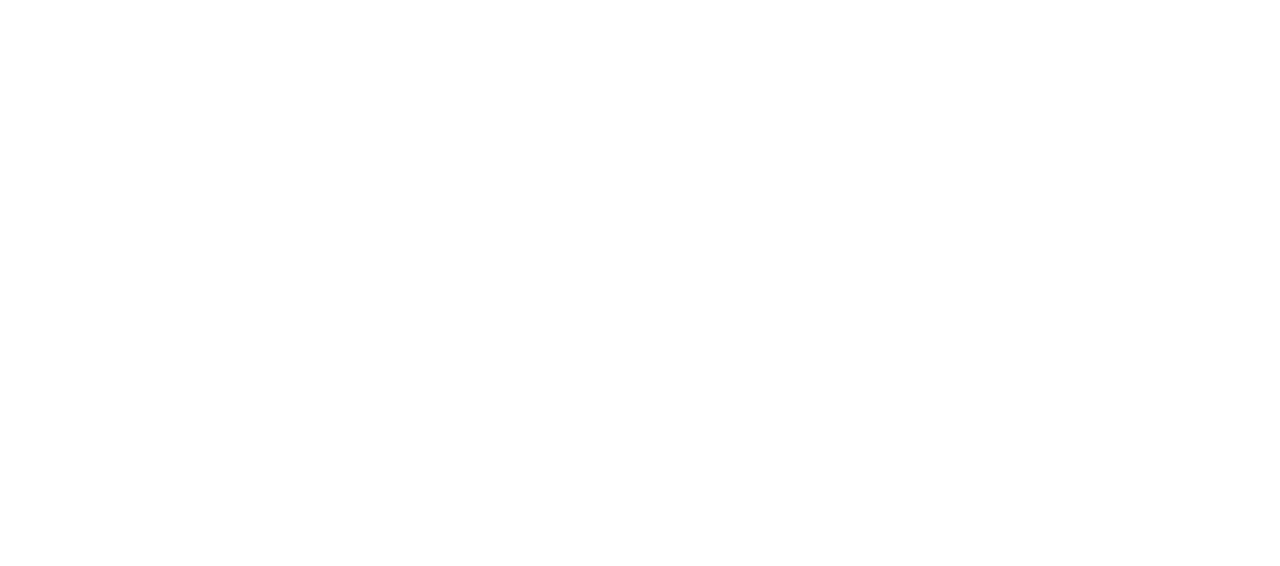
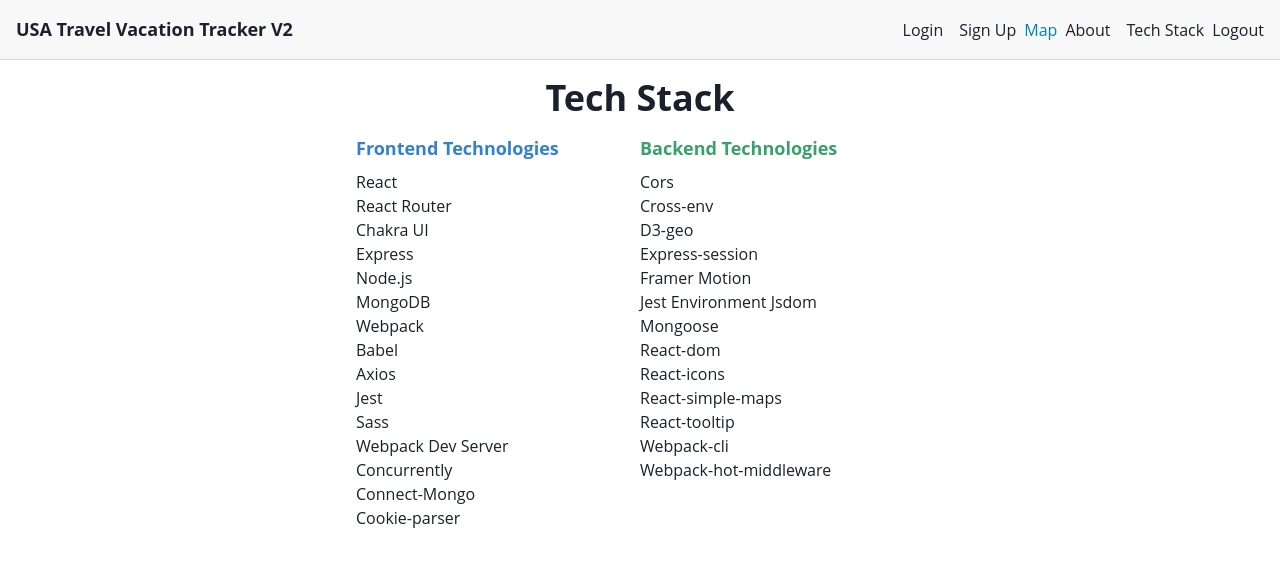
Before and after one commit to VAADcodesmith/travel-app, a React app: page /tech-stack in a window 1280 px wide. Before the commit this address had no page. Shown: the top 566 px of the page. Built offline with nearby package versions, Linux system fonts and the light colour scheme.

Commit message:
updated frontend, navbar, signup, logout (#6)
Allison Scott <allisonbscott97@gmail.com>
Adam Kim <adamkim1006@gmail.com>
Matt Konop <mattterprogrammer@gmail>

```diff
--- a/src/app.jsx
+++ b/src/app.jsx
@@ -3,16 +3,23 @@ import { Routes, Route } from 'react-router-dom';
 import Login from './components/Login.jsx';
 import Signup from './components/Signup.jsx';
 import Map from './components/Map.jsx';
+import About from './components/About';
+import TechStack from './components/TechStack';
+import NavigationBar from './components/NavigationBar'; // Import the NavigationBar component
 import theme from '../styles/theme.js'
 import { ChakraProvider } from '@chakra-ui/react';
 
 export default function App() {
   return (
     <ChakraProvider theme={theme}>
+      <NavigationBar /> {/* Render the NavigationBar component */}
       <Routes>
         <Route path='/' element={<Login/>} />
+        <Route path='/login' element={<Login/>} />
         <Route path='/signup' element={<Signup/>} />
         <Route path='/map' element={<Map/>} />
+        <Route path='/about' element={<About/>} />
+  <Route path='/tech-stack' element={<TechStack/>} />
       </Routes>
     </ChakraProvider>
   );
--- /dev/null
+++ b/src/components/About.jsx
@@ -0,0 +1,36 @@
+import React from 'react';
+import { Box, Heading, Text, UnorderedList, ListItem } from '@chakra-ui/react';
+
+const About = () => {
+  return (
+    <Box p="4" maxW="600px" mx="auto" textAlign="center">
+      <Heading as="h1" size="xl" mb="4">About Us</Heading>
+
+      {/* Version 2 Team */}
+      <Box mb="12" p="4" bg="blue.100" borderRadius="md"> {/* Added blue color and rounded corners */}
+        <Heading as="h2" size="lg" mb="2">Version 2 Team</Heading>
+        <Text fontSize="lg" mb="6">This version of the application was created by:</Text>
+        <UnorderedList listStyleType="none" p="0" m="0">
+          <ListItem fontSize="xl" mb="2">Adam Kim</ListItem>
+          <ListItem fontSize="xl" mb="2">Allison Scott</ListItem>
+          <ListItem fontSize="xl" mb="2">Matt Konop</ListItem>
+          <ListItem fontSize="xl" mb="2">Kevin Can</ListItem>
+        </UnorderedList>
+      </Box>
+
+      {/* Version 1 Team */}
+      <Box mb="4" p="4" bg="green.100" borderRadius="md"> {/* Added green color and rounded corners */}
+        <Heading as="h2" size="lg" mb="2">Version 1 Team</Heading>
+        <Text fontSize="lg" mb="6">The previous version of the application was created by:</Text>
+        <UnorderedList listStyleType="none" p="0" m="0">
+          <ListItem fontSize="xl" mb="2">Daniel Garan</ListItem>
+          <ListItem fontSize="xl" mb="2">Victoria Obregon</ListItem>
+          <ListItem fontSize="xl" mb="2">Anthony Herrera</ListItem>
+          <ListItem fontSize="xl" mb="2">Andy White</ListItem>
+        </UnorderedList>
+      </Box>
+    </Box>
+  );
+};
+
+export default About;
--- a/src/components/Login.jsx
+++ b/src/components/Login.jsx
@@ -1,6 +1,6 @@
 import React from 'react';
 import { useNavigate } from 'react-router-dom';
-import LoginForm from './LoginForm';
+import LoginForm from './LoginForm'; // Import the LoginForm component
 
 import {
   Flex,
@@ -14,19 +14,24 @@ import {
 const Login = () => {
   const navigate = useNavigate();
 
+  // Function to handle navigation to the signup page
   const handleSignup = () => {
-    navigate('/signup');
+    navigate('/signup'); // Navigate to the signup page when clicked
   };
 
   return (
+    // Flex container to center the content vertically and horizontally
     <Flex flexDirection="column" width="100wh" height="100vh" backgroundColor="gray.200" justifyContent="center" alignItems="center">
       <Stack flexDir="column" mb="2" justifyContent="center" alignItems="center">
+        {/* Logo and heading */}
         <Avatar src="../assets/images/img.png" size="2xl" />
         <Heading color="brand.text">USA Travel Map</Heading>
+        {/* Render the LoginForm component */}
         <Box minW={{ base: "90%", md: "468px" }} >
           <LoginForm />
         </Box>
       </Stack>
+      {/* Link to navigate to the signup page */}
       <Box mt={4}>
         New to us?{' '}
         <Link color="brand.bg" onClick={handleSignup}>
--- a/src/components/LoginForm.jsx
+++ b/src/components/LoginForm.jsx
@@ -18,6 +18,7 @@ import {
 } from "@chakra-ui/react";
 import { FaUserAlt, FaLock } from "react-icons/fa";
 
+// Create chakra components for the font awesome icons
 const CFaUserAlt = chakra(FaUserAlt);
 const CFaLock = chakra(FaLock);
 
@@ -27,13 +28,16 @@ const LoginForm = () => {
   const [errorMessage, setErrorMessage] = useState('');
   const navigate = useNavigate();
 
+  // Function to handle form input changes
   const handleChange = (e) => {
     const { name, value } = e.target;
     setFormData(prevState => ({ ...prevState, [name]: value }));
   };
 
+  // Function to toggle password visibility
   const handleShowClick = () => setShowPassword(!showPassword);
 
+  // Function to handle login form submission
   const handleLogin = (e) => {
     e.preventDefault();
     const { username, password } = formData;
@@ -43,12 +47,13 @@ const LoginForm = () => {
     }
     const storedUser = JSON.parse(localStorage.getItem('user'));
     if (storedUser && storedUser.username === username && storedUser.password === password) {
-      navigate('/map');
+      navigate('/map'); // Redirect to the map page if login is successful
     } else {
-      navigate('/signup');
+      navigate('/signup'); // Redirect to the signup page if login fails
     }
   };
 
+  // Function to handle signup navigation
   const handleSignup = () => {
     navigate('/signup');
   };
--- /dev/null
+++ b/src/components/Logout.jsx
@@ -0,0 +1,29 @@
+import React from "react";
+import axios from "axios";
+import { useNavigate } from "react-router-dom";
+
+const Logout = () => {
+    const navigate = useNavigate(); // Move the useNavigate hook call here
+
+    const handleLogout = () => {
+        // Clear cookies
+        document.cookie = 'userToken=; expires=Thu, 01 Jan 1970 00:00:00 UTC; path=/;';
+
+        // Terminate server-side session
+        axios.post('/logout')
+            .then(response => {
+                // Handle successful logout
+                navigate("/login"); // Redirect the user to the login page
+            })
+            .catch(error => {
+                // Handle error
+                console.error('Error logging out:', error);
+            });
+    };
+
+    return (
+        <button onClick={handleLogout}>Logout</button>
+    );
+};
+
+export default Logout;
--- a/src/components/Map.jsx
+++ b/src/components/Map.jsx
@@ -129,10 +129,7 @@ const Map = () => {
         }
     }
   }
-    // Sends user back to login page
-  const handleLogout = () => {
-    navigate("/");
-  };
+
 
   const labelPositionsArray = [];
 
@@ -258,16 +255,6 @@ const Map = () => {
           </Popover>
         )}
       </div>
-      <Button
-        borderRadius="9px"
-        type="submit"
-        variant="solid"
-        marginBottom="15px"
-        colorScheme="brand"
-        onClick={handleLogout}
-      >
-        Logout
-      </Button>
     </div>
   );
 };
--- a/src/components/NavigationBar.jsx
+++ b/src/components/NavigationBar.jsx
@@ -1,40 +1,44 @@
 import React from 'react';
 import { Link } from 'react-router-dom';
 import { Flex, Box, Text, Spacer } from '@chakra-ui/react';
+import Logout from './Logout'; // Import the Logout component
 
 const NavigationBar = () => {
   return (
-    <Flex bg="brand.bg" p={4} alignItems="center">
+    <Flex bg="#f8f8f8" p={4} alignItems="center" borderBottom="1px solid #d8d8d8">
       <Box>
         <Link to="/">
-          <Text color="brand.text">Home</Text>
+          <Text fontSize="lg" fontWeight="bold">USA Travel Vacation Tracker V2</Text>
         </Link>
       </Box>
       <Spacer />
       <Box>
         <Link to="/login">
-          <Text color="brand.text">Login</Text>
+          <Text fontSize="md" mx={2}>Login</Text>
         </Link>
       </Box>
       <Box>
         <Link to="/signup">
-          <Text color="brand.text">Signup</Text>
+          <Text fontSize="md" mx={2}>Sign Up</Text>
         </Link>
       </Box>
       <Box>
-        <Link to="/set-home-location">
-          <Text color="brand.text">Set Home Location</Text>
+        <Link to="/map">
+          <Text color="brand.text">Map</Text>
         </Link>
       </Box>
       <Box>
         <Link to="/about">
-          <Text color="brand.text">About</Text>
+          <Text fontSize="md" mx={2}>About</Text>
         </Link>
       </Box>
       <Box>
         <Link to="/tech-stack">
-          <Text color="brand.text">Tech Stack</Text>
+          <Text fontSize="md" mx={2}>Tech Stack</Text>
         </Link>
+      </Box>
+      <Box>
+        <Logout /> {/* Include the Logout component */}
       </Box>
     </Flex>
   );
--- /dev/null
+++ b/src/components/TechStack.jsx
@@ -0,0 +1,71 @@
+import React from 'react';
+import { Box, Heading, Text, Flex } from '@chakra-ui/react';
+
+const TechStack = () => {
+  const techStackLeft = [
+    'React',
+    'React Router',
+    'Chakra UI',
+    'Express',
+    'Node.js',
+    'MongoDB',
+    'Webpack',
+    'Babel',
+    'Axios',
+    'Jest',
+    'Sass',
+    'Webpack Dev Server',
+    'Concurrently',
+    'Connect-Mongo',
+    'Cookie-parser',
+  ];
+
+  const techStackRight = [
+    'Cors',
+    'Cross-env',
+    'D3-geo',
+    'Express-session',
+    'Framer Motion',
+    'Jest Environment Jsdom',
+    'Mongoose',
+    'React-dom',
+    'React-icons',
+    'React-simple-maps',
+    'React-tooltip',
+    'Webpack-cli',
+    'Webpack-hot-middleware',
+    // Add any additional technologies here
+  ];
+
+  return (
+    <Box p="4" maxW="600px" mx="auto" textAlign="center">
+      <Heading as="h1" size="xl" mb="4" fontFamily="heading">Tech Stack</Heading>
+
+      <Flex justify="space-between">
+        <Box flex="1" textAlign="left">
+          <Text fontSize="lg" fontWeight="bold" mb="2" fontFamily="heading" color="blue.500">Frontend Technologies</Text>
+          <ul style={{ listStyleType: 'none', padding: 0 }}>
+            {techStackLeft.map((tech, index) => (
+              <li key={index}>
+                <Text fontFamily="body" fontSize="md">{tech}</Text>
+              </li>
+            ))}
+          </ul>
+        </Box>
+
+        <Box flex="1" textAlign="left">
+          <Text fontSize="lg" fontWeight="bold" mb="2" fontFamily="heading" color="green.500">Backend Technologies</Text>
+          <ul style={{ listStyleType: 'none', padding: 0 }}>
+            {techStackRight.map((tech, index) => (
+              <li key={index}>
+                <Text fontFamily="body" fontSize="md">{tech}</Text>
+              </li>
+            ))}
+          </ul>
+        </Box>
+      </Flex>
+    </Box>
+  );
+};
+
+export default TechStack;
```
Also changed, not shown: src/components/Signup.jsx (+25 -21 lines), src/components/SignupForm.jsx (+31 -14 lines), 1 other file (tests, documents, lock files or other folders).
